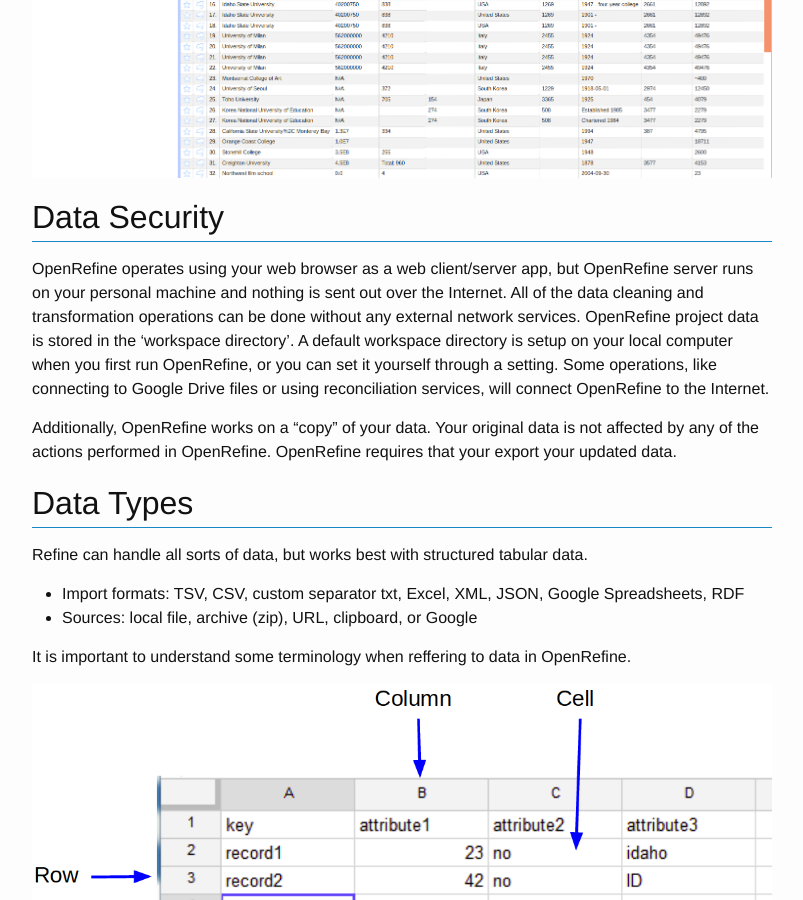
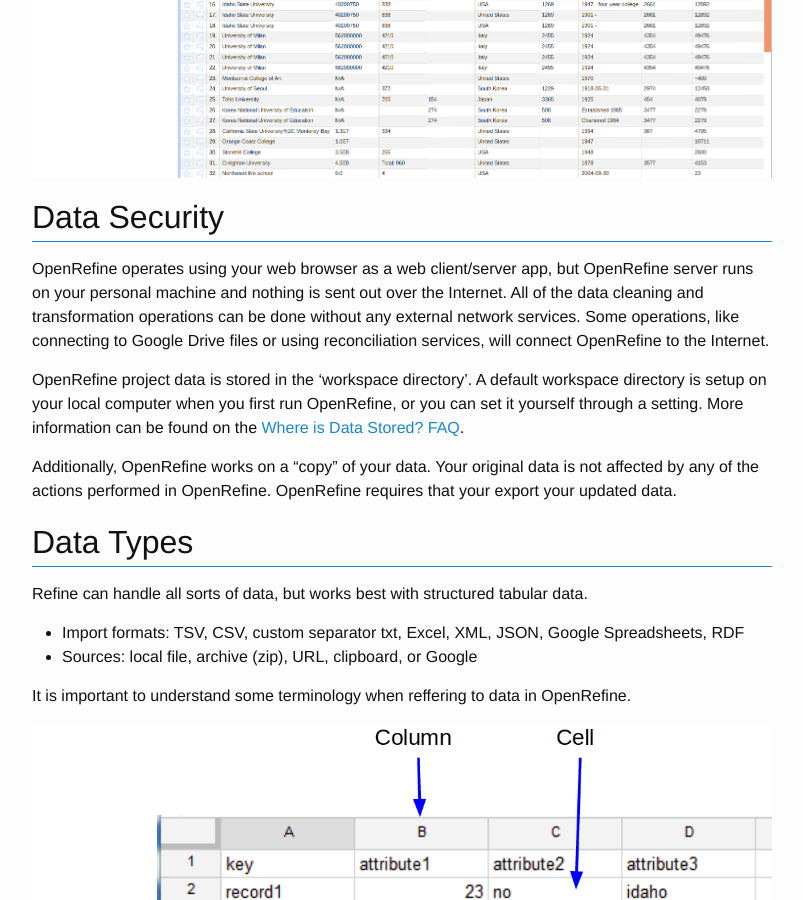
Before and after one commit to mbolam/DSWS_OpenRefine, a Jekyll site: the page built from 1-about.md, in a window 1280 px wide and 900 px high, scrolled down 659 px. Shown: the whole window, without its empty margins (238-1041 px from the left). Built offline with Jekyll 4.4.1, drawn with Linux system fonts in a browser that asks for light colours.

Commit message:
Update 1-about.md

```diff
--- a/1-about.md
+++ b/1-about.md
@@ -18,7 +18,9 @@ OpenRefine is a [free](https://www.gnu.org/philosophy/free-sw.en.html), [open so
 
 # Data Security
 
-OpenRefine operates using your web browser as a web client/server app, but OpenRefine server runs on your personal machine and nothing is sent out over the Internet. All of the data cleaning and transformation operations can be done without any external network services. OpenRefine project data is stored in the 'workspace directory'. A default workspace directory is setup on your local computer when you first run OpenRefine, or you can set it yourself through a setting. Some operations, like connecting to Google Drive files or using reconciliation services, will connect OpenRefine to the Internet.
+OpenRefine operates using your web browser as a web client/server app, but OpenRefine server runs on your personal machine and nothing is sent out over the Internet. All of the data cleaning and transformation operations can be done without any external network services. Some operations, like connecting to Google Drive files or using reconciliation services, will connect OpenRefine to the Internet.
+
+OpenRefine project data is stored in the 'workspace directory'. A default workspace directory is setup on your local computer when you first run OpenRefine, or you can set it yourself through a setting. More information can be found on the [Where is Data Stored? FAQ](https://github.com/OpenRefine/OpenRefine/wiki/FAQ%3A-Where-Is-Data-Stored%3F).
 
 Additionally, OpenRefine works on a "copy" of your data. Your original data is not affected by any of the actions performed in OpenRefine. OpenRefine requires that your export your updated data.
 
@@ -33,7 +35,7 @@ It is important to understand some terminology when reffering to data in OpenRef
 
 ![table](images/table.png)
 
-OpenRefine can be used with data sets with 100,000s of rows, but remember some actions may be slow in very large datasets. More memory can be allotted to OpenRefine if you anticipate that you will be working with large data sets. More information can be found on the [Allocate More Memory FAQ](https://github.com/OpenRefine/OpenRefine/wiki/FAQ:-Allocate-More-Memory FAQ).
+OpenRefine can be used with data sets with 100,000s of rows, but remember some actions may be slow in very large datasets. More memory can be allotted to OpenRefine if you anticipate that you will be working with large data sets. More information can be found on the [Allocate More Memory FAQ](https://github.com/OpenRefine/OpenRefine/wiki/FAQ:-Allocate-More-Memory).
 
 # Use Cases
 
```
